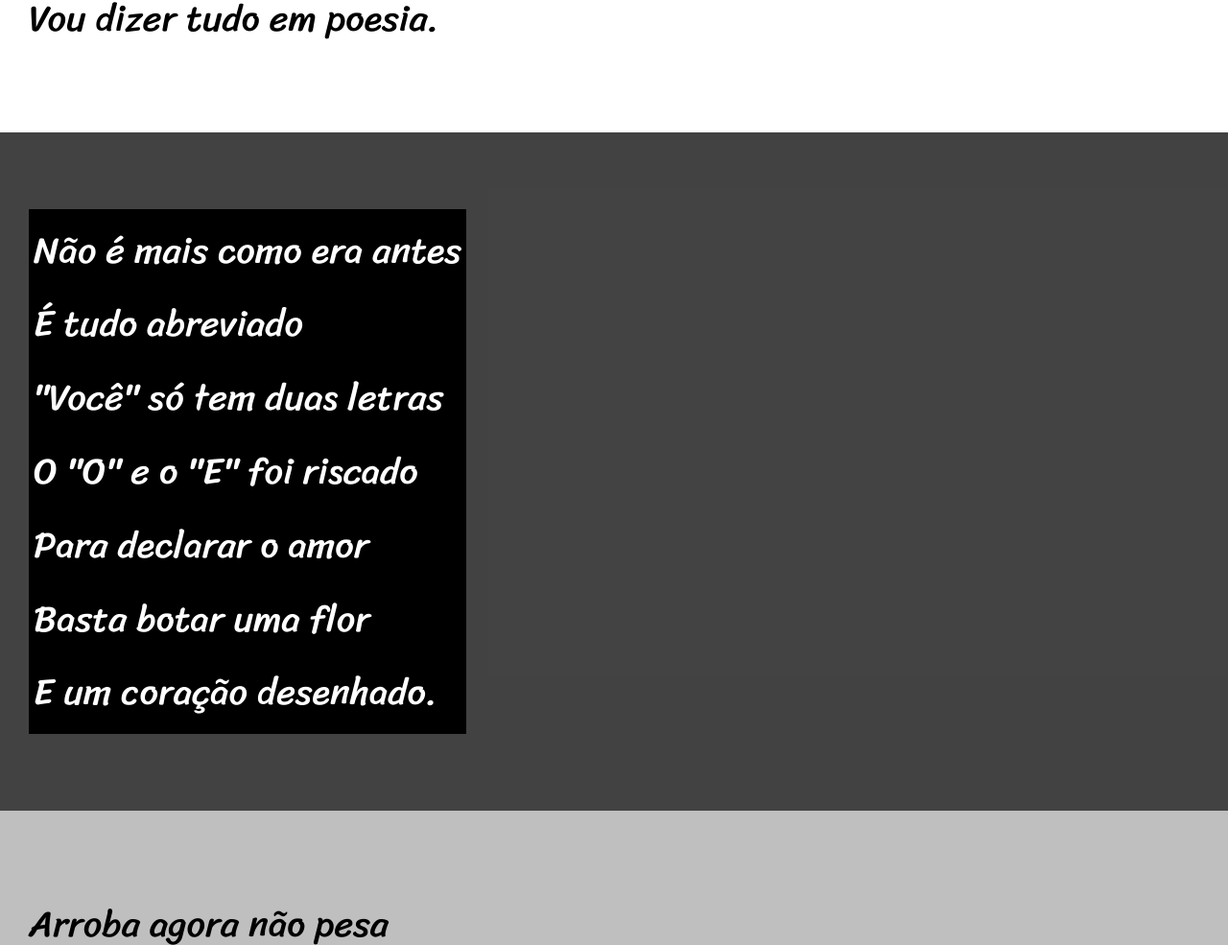
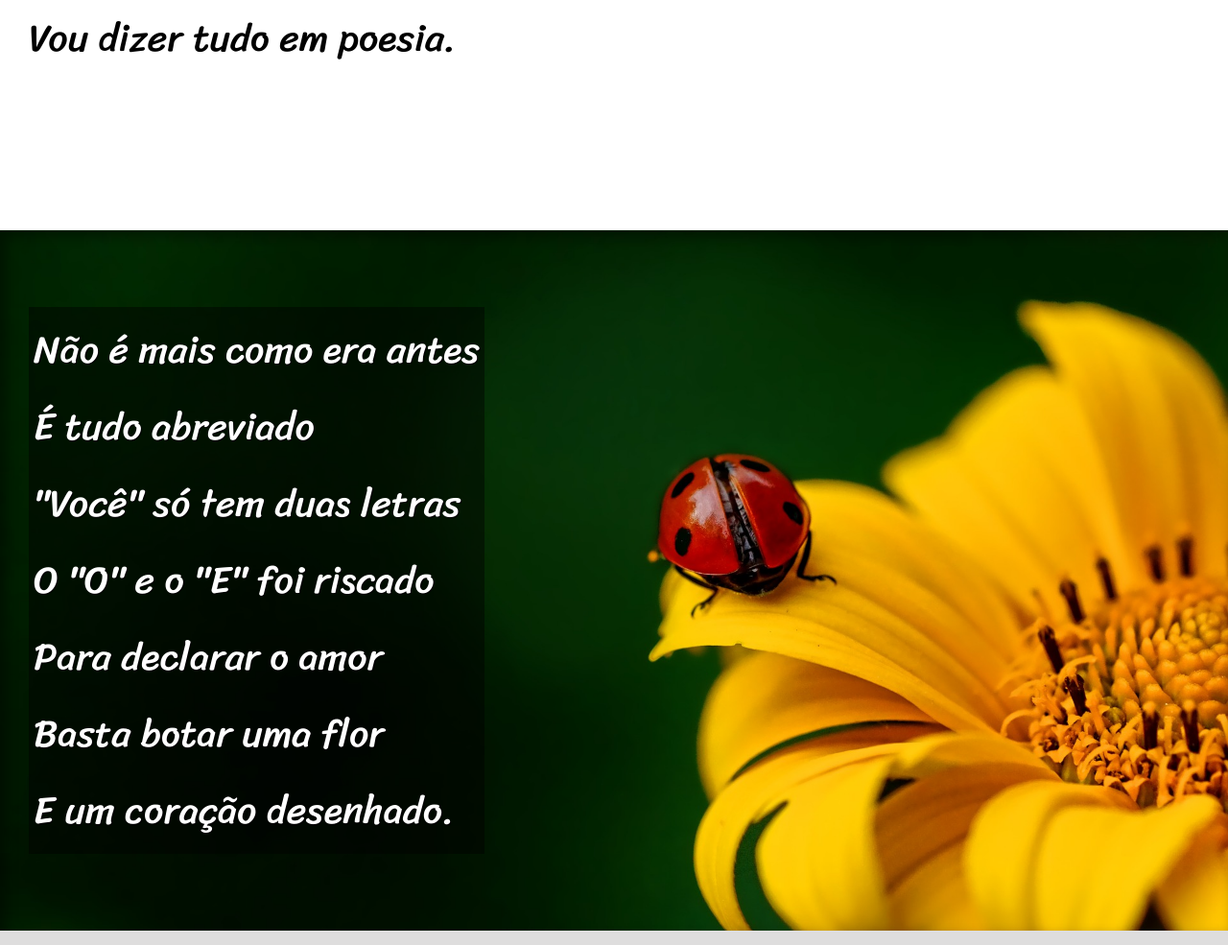
Before and after one commit to eujamss/html-css, a plain HTML site: page Desafios/Cordel/index.html in a window 1280 px wide. Shown: the part 820-1805 px from the top of the page at 96% size. Drawn offline with Linux system fonts and the light colour scheme.

Commit message:
projeto finalizado

```diff
--- a/Desafios/Cordel/estilo/style.css
+++ b/Desafios/Cordel/estilo/style.css
@@ -18,7 +18,7 @@
 html, body{
     min-height: 100vh;
     font-family: var(--fonte1);
-    background-color: rgba(165, 164, 164, 0.459);
+    background-color: rgba(165, 164, 164, 0.205);
 }
 
 header{
@@ -54,7 +54,7 @@ section{
     line-height: 2em;
     padding-left: 30px;
     font-family: var(--fonte3);
-    font-size: 3vw;
+    font-size: 2.5em;
 }
 
 section.normal{
@@ -62,17 +62,33 @@ section.normal{
 
 }
 
-section.imagem{
+section.imagem {
+    background-color: rgba(0, 0, 0, 0.473);
     color: white;
-    background-color: rgba(10, 10, 10, 0.685);
+    box-shadow: inset 6px 6px 13px 0px rgba(0, 0, 0, 0.397);
+    background-attachment: fixed;
 }
 
 section.imagem > p{
     display: inline-block;
     padding: 5px;
-    background-color: black;
+    background-color: rgba(0, 0, 0, 0.459);
+    text-shadow: 1px 1px 0px black;
+}
+section > p {
+    padding-bottom: 2em;
 }
 
+section#img01{
+    background-image: url('../estilo/imagens/joaninha.jpg');
+    background-position: right center;
+    background-size: cover;
+}
+
+section#img02{
+    background-image: url('../estilo/imagens/folha.jpg');
+    background-size: cover;
+}
 footer{
     background-color: black;
     color: white;
```
